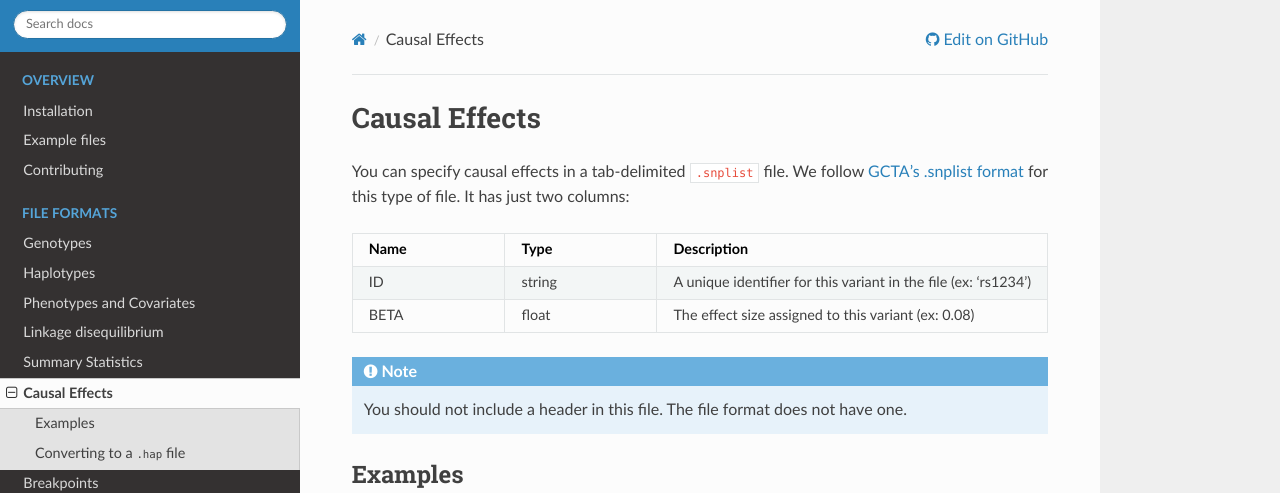
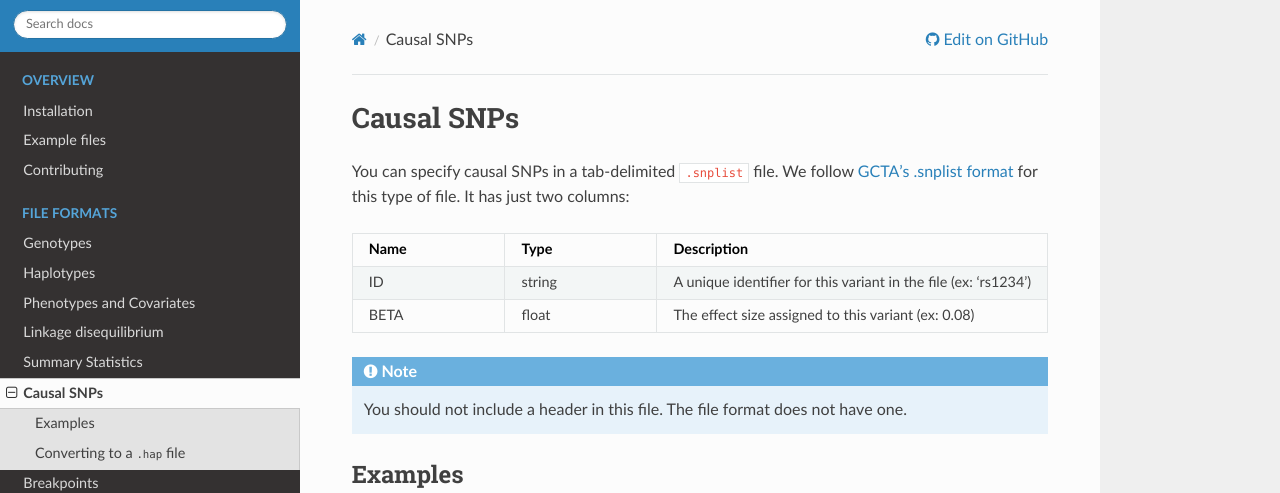
Before and after one commit to CAST-genomics/haptools, a Sphinx documentation site: the page built from docs/formats/snplist.rst, in a window 1280 px wide and 1004 px high. Shown: the top 493 px of the window. Built offline with Sphinx 7.4.7 and the Read the Docs theme 2.0.0, drawn with Linux system fonts in a browser that asks for light colours.

Commit message:
only recommend snplist files for SNPs they may support haplotypes and TRs with --repeats for now, but we may choose to remove that ability in the future

```diff
--- a/docs/commands/simphenotype.rst
+++ b/docs/commands/simphenotype.rst
@@ -4,7 +4,7 @@
 simphenotype
 ============
 
-Simulates a complex trait, taking into account haplotype- or local-ancestry- specific effects as well as traditional variant-level effects. The user denotes causal haplotypes or variants by specifying them in a :doc:`.snplist file </formats/snplist>` or :doc:`.hap file </formats/haplotypes>`. Phenotypes are simulated from genotypes output by the :doc:`transform command </commands/transform>`.
+Simulates a complex trait, taking into account haplotype- or local-ancestry- specific effects as well as traditional variant-level effects. The user denotes causal variants or haplotypes by specifying them in a :doc:`.snplist file </formats/snplist>` or :doc:`.hap file </formats/haplotypes>`. Phenotypes are simulated from genotypes output by the :doc:`transform command </commands/transform>`.
 
 The implementation is based on the `GCTA GWAS Simulation <https://yanglab.westlake.edu.cn/software/gcta/#GWASSimulation>`_ utility.
 
@@ -73,7 +73,7 @@
 
 Examples
 ~~~~~~~~
-In its simplest usage, ``simphenotype`` can be used to simulate traits arising from variants in a :doc:`.snplist file </formats/snplist>`.
+In its simplest usage, ``simphenotype`` can be used to simulate traits arising from SNPs in a :doc:`.snplist file </formats/snplist>`.
 
 .. code-block:: bash
 
--- a/docs/formats/snplist.rst
+++ b/docs/formats/snplist.rst
@@ -1,10 +1,10 @@
 .. _formats-snplist:
 
 
-Causal Effects
-==============
+Causal SNPs
+===========
 
-You can specify causal effects in a tab-delimited ``.snplist`` file. We follow `GCTA's .snplist format <https://yanglab.westlake.edu.cn/software/gcta/#GWASSimulation>`_ for this type of file. It has just two columns:
+You can specify causal SNPs in a tab-delimited ``.snplist`` file. We follow `GCTA's .snplist format <https://yanglab.westlake.edu.cn/software/gcta/#GWASSimulation>`_ for this type of file. It has just two columns:
 
 .. list-table::
    :widths: 15 15 25
```
